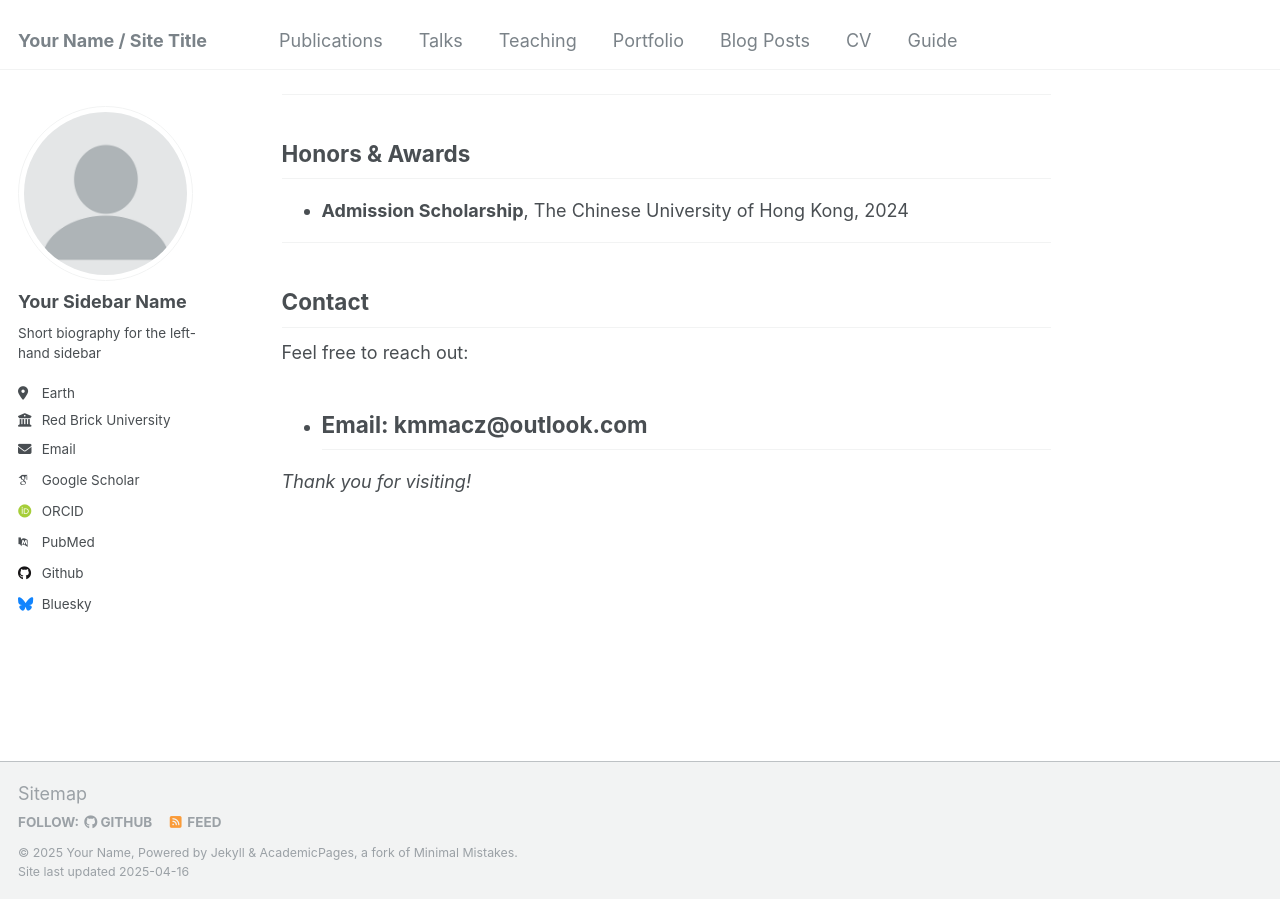
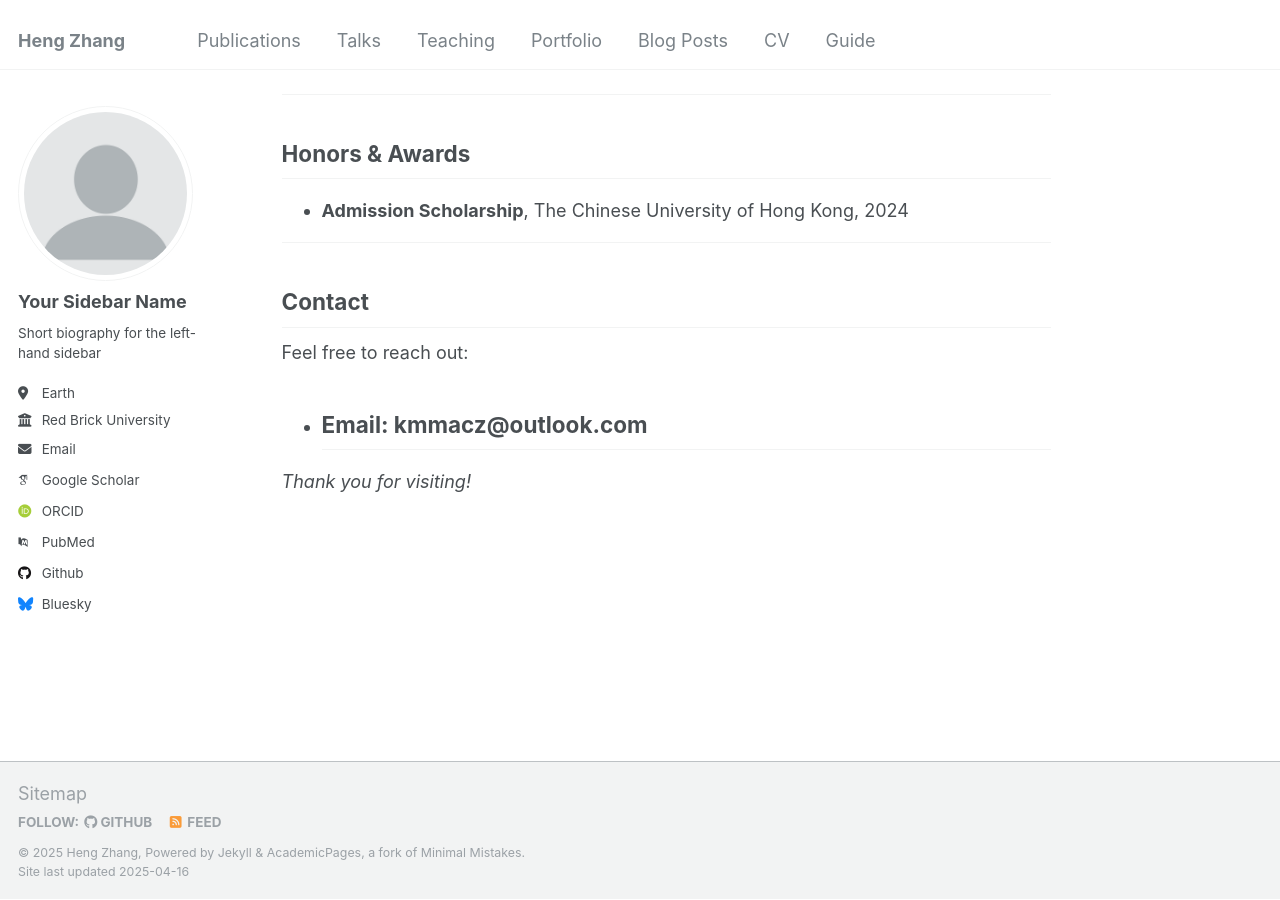
Before and after one commit to MacZhangH/MacHengZhang.github.io, a Jekyll site: the page built from _pages/about.md, in a window 1280 px wide and 900 px high, scrolled down 864 px. Built offline with Jekyll 4.4.1, drawn with Linux system fonts in a browser that asks for light colours; some web fonts are replaced.

Commit message:
Update _config.yml

```diff
--- a/_config.yml
+++ b/_config.yml
@@ -8,10 +8,10 @@
 
 # Basic Site Settings
 locale                   : "en-US"
-title                    : "Your Name / Site Title"
+title                    : "Heng Zhang"
 title_separator          : "-"
-name                     : &name "Your Name"
-description              : &description "personal description"
+name                     : &name "Heng Zhang"
+description              : &description "MScFin at CUHK; BEcon at NKU"
 url                      : https://academicpages.github.io # the base hostname & protocol for your site e.g. "https://mmistakes.github.io"
 baseurl                  : "" # the subpath of your site, e.g. "/blog"
 repository               : "academicpages/academicpages.github.io"
```
